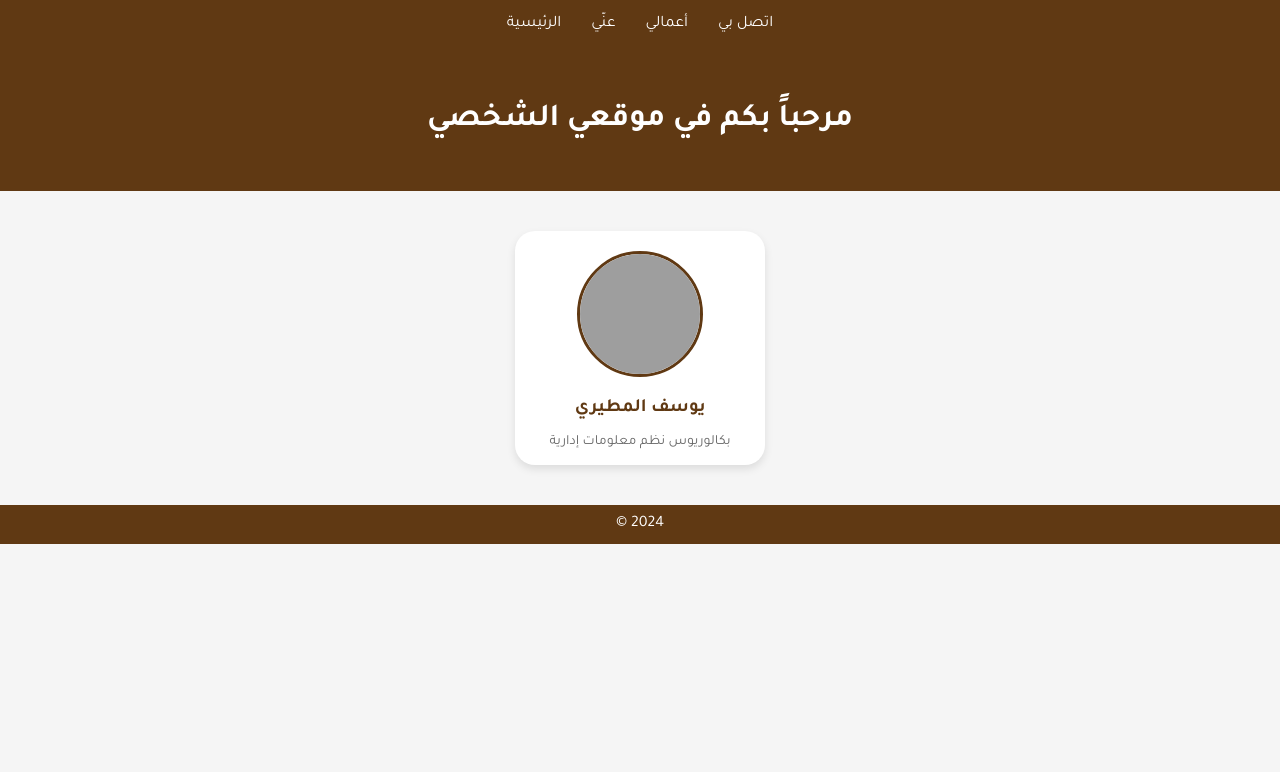
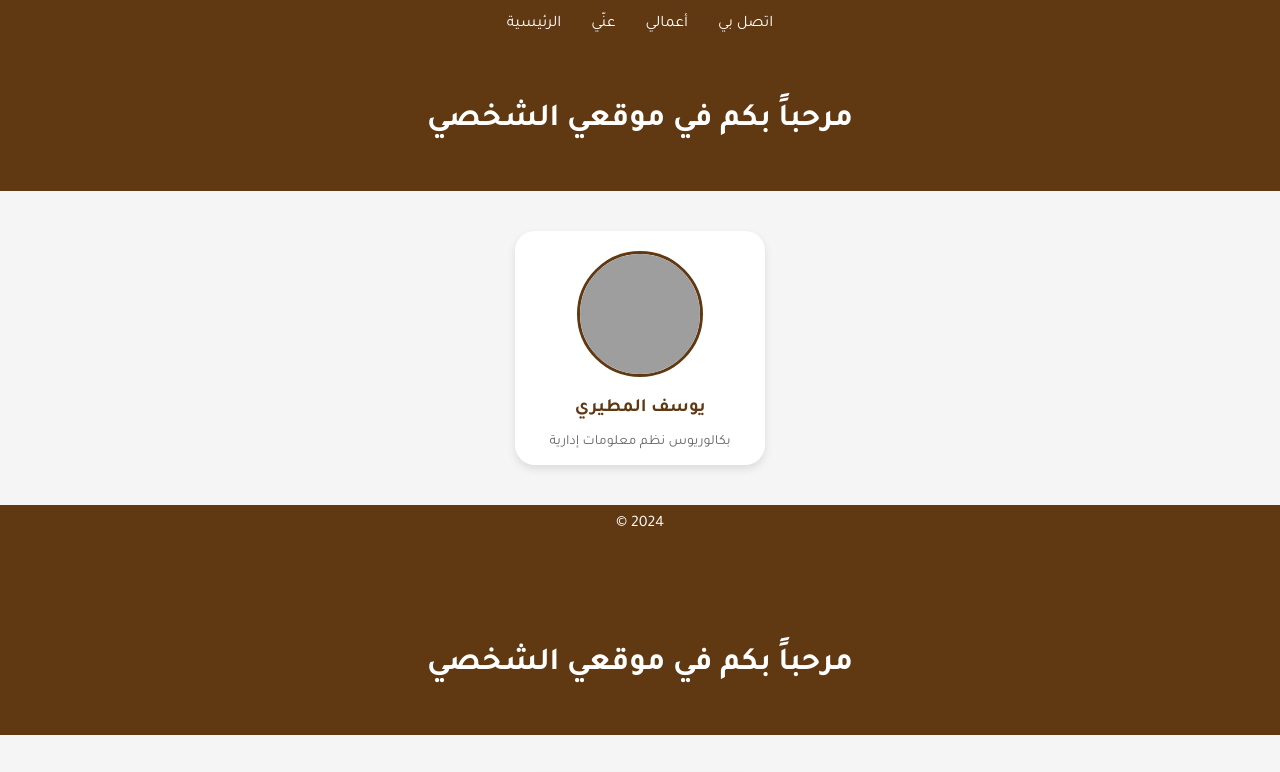
Before and after one commit to yoseff33/hhui, a plain HTML site: page hh.html in a window 1280 px wide. Shown: the top 772 px of the page. Drawn offline with Linux system fonts and the light colour scheme; grey boxes are pictures that could not be loaded.

Commit message:
Update hh.html

```diff
--- a/hh.html
+++ b/hh.html
@@ -1,5 +1,133 @@
 <!DOCTYPE html>
 <html lang="ar">
+<head>
+    <meta charset="UTF-8">
+    <meta name="viewport" content="width=device-width, initial-scale=1.0">
+    <title>موقعي الشخصي</title>
+    <link href="https://fonts.googleapis.com/css2?family=Tajawal:wght@400;700&display=swap" rel="stylesheet">
+    <style>
+        body {
+            font-family: 'Tajawal', sans-serif;
+            margin: 0;
+            background: #f5f5f5;
+            display: flex;
+            flex-direction: column;
+            min-height: 100vh;
+        }
+        .navbar {
+            background: #603913;
+            padding: 5px 0;
+            position: fixed;
+            top: 0;
+            width: 100%;
+            display: flex;
+            justify-content: center;
+        }
+        .navbar a {
+            color: white;
+            padding: 10px 15px;
+            text-decoration: none;
+        }
+        .navbar a:hover {
+            background: #ddd;
+            color: black;
+        }
+        .section-title {
+            background: #603913;
+            color: white;
+            text-align: center;
+            padding: 80px 0 30px;
+        }
+        .container {
+            display: flex;
+            justify-content: center;
+            flex-wrap: wrap;
+            padding: 20px 0;
+            flex: 1;
+        }
+        .student-card {
+            width: 250px;
+            background: #fff;
+            border-radius: 20px;
+            box-shadow: 0 4px 8px rgba(0,0,0,0.1);
+            margin: 20px;
+            overflow: hidden;
+            cursor: pointer;
+            text-align: center;
+            transition: 0.5s;
+        }
+        .student-card:hover {
+            transform: scale(1.05);
+        }
+        .circle {
+            width: 120px;
+            height: 120px;
+            margin: 20px auto;
+            border-radius: 50%;
+            border: 3px solid #603913;
+            overflow: hidden;
+        }
+        .circle img {
+            width: 100%;
+            height: 100%;
+            object-fit: cover;
+        }
+        .content h3 {
+            color: #603913;
+            margin: 10px 0;
+        }
+        .content p {
+            color: #666;
+            font-size: 14px;
+        }
+        .cv {
+            max-height: 0;
+            overflow: hidden;
+            transition: max-height 0.5s;
+            padding: 0 10px;
+            color: #444;
+        }
+        .student-card.open .cv {
+            max-height: 150px;
+            padding: 10px;
+        }
+        footer {
+            background: #603913;
+            color: white;
+            text-align: center;
+            padding: 10px 0;
+            margin-top: auto;
+        }
+    </style>
+</head>
+<body>
+    <div class="navbar">
+        <a href="index.html">الرئيسية</a>
+        <a href="about.html">عنّي</a>
+        <a href="portfolio.html">أعمالي</a>
+        <a href="contact.html">اتصل بي</a>
+    </div>
+    <div class="section-title"><h1>مرحباً بكم في موقعي الشخصي</h1></div>
+    <div class="container">
+        <div class="student-card" onclick="toggleCV(this)">
+            <div class="circle"><img src="https://i.ibb.co/R3PvYPb/photo.jpg" alt="صورتك"></div>
+            <div class="content">
+                <h3>يوسف المطيري</h3>
+                <p>بكالوريوس نظم معلومات إدارية</p>
+                <div class="cv"><p>السيرة الذاتية:  طالب في جامعة حفر الباطن </p></div>
+            </div>
+        </div>
+    </div>
+    <footer>&copy; 2024</footer>
+    <script>
+        function toggleCV(card) {
+            document.querySelectorAll('.student-card').forEach(c => c.classList.remove('open'));
+            card.classList.toggle('open');
+        }
+    </script>
+</body>
+</html>
+
 <head>
     <meta charset="UTF-8">
     <meta name="viewport" content="width=device-width, initial-scale=1.0">
```
